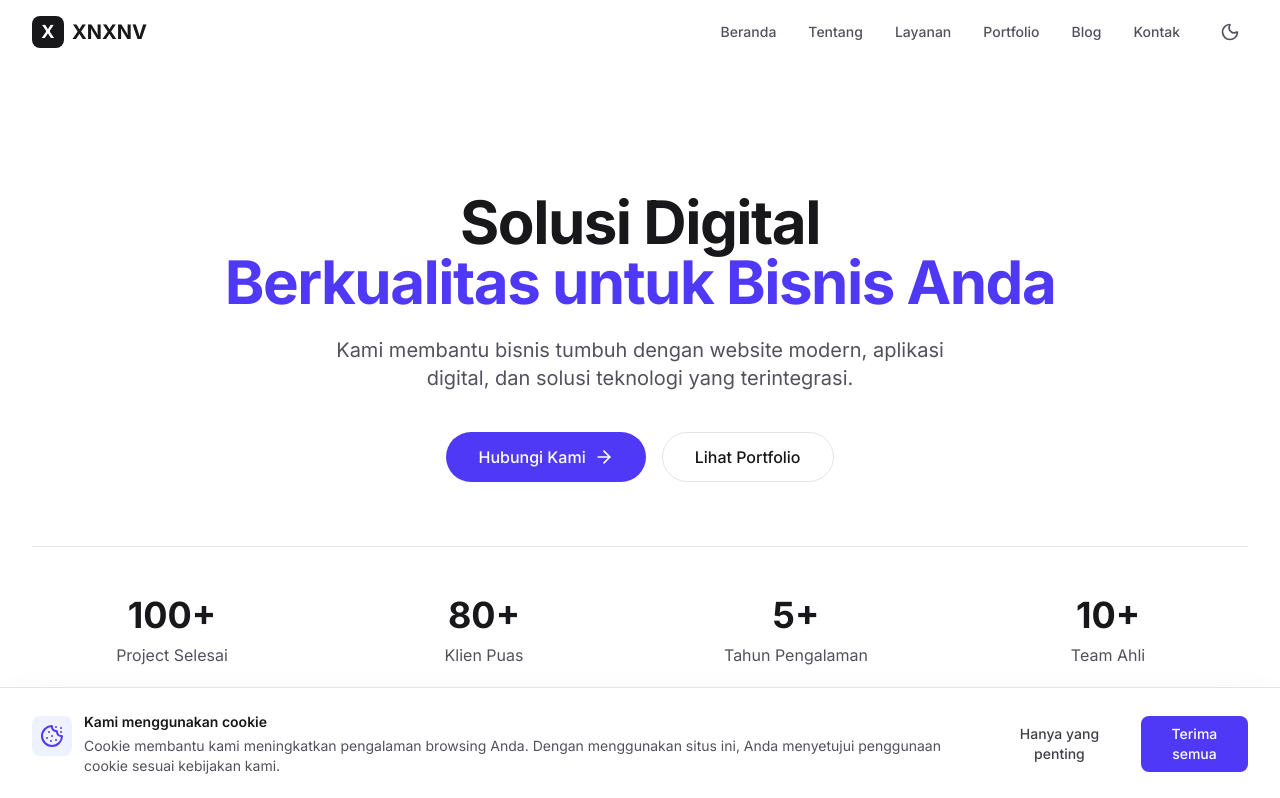
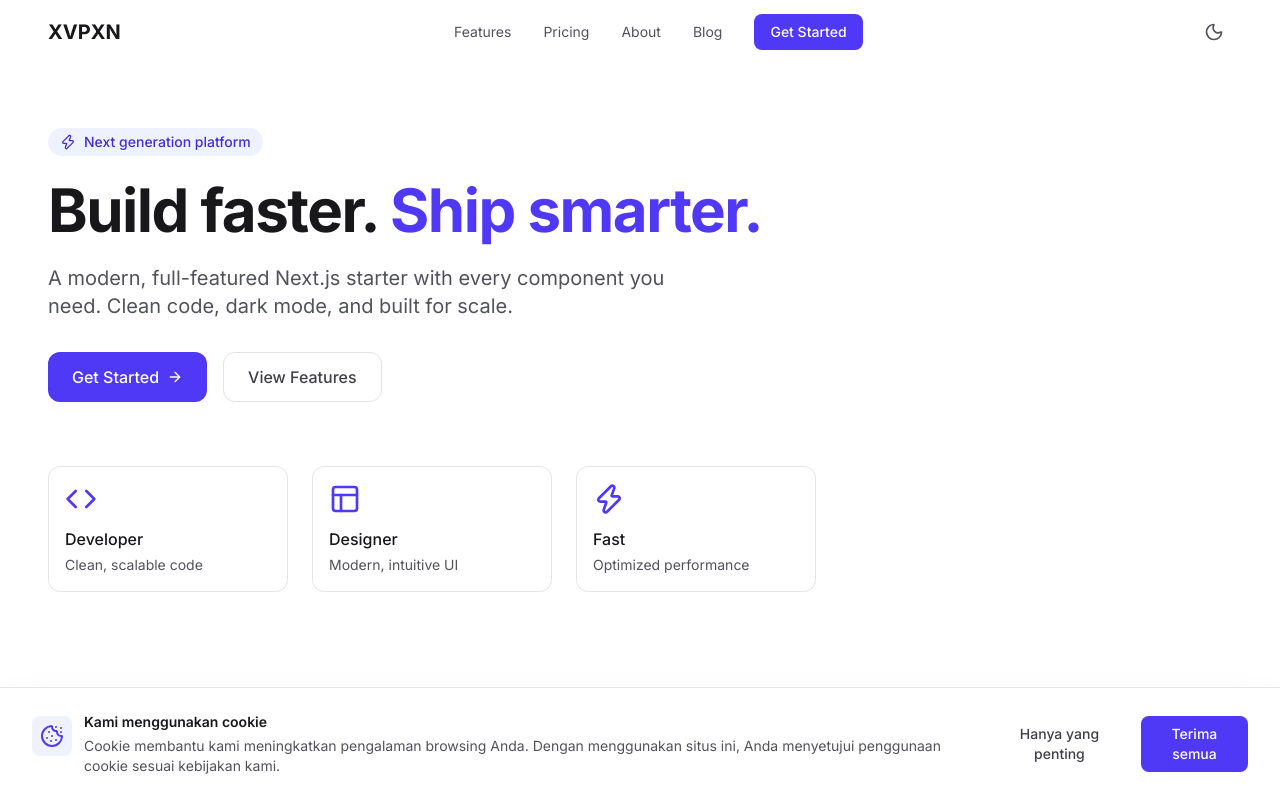
Before and after one commit to aryaapriawann-dev/XNXNV, a Next.js app: page / in a window 1280 px wide. Shown: the top 798 px of the page. Built offline with nearby package versions, Linux system fonts and the light colour scheme.

Commit message:
docs(components): add JSDoc to Hero, Footer, and Header components

```diff
--- a/src/components/Footer.tsx
+++ b/src/components/Footer.tsx
@@ -1,9 +1,13 @@
 "use client";
 
 import Link from "next/link";
-import { Mail, Phone, MapPin, Clock, Menu, X, Share2 } from "lucide-react";
+import { Mail, Phone, MapPin, Clock, Menu, X } from "lucide-react";
 import { useState } from "react";
 
+/**
+ * Footer component
+ * Displays navigation links, contact info, social links, and copyright
+ */
 export default function Footer() {
   const [isMenuOpen, setIsMenuOpen] = useState(false);
   const currentYear = new Date().getFullYear();
@@ -13,67 +17,52 @@ export default function Footer() {
     { name: "Mobile App", href: "/services#mobile" },
     { name: "SEO Optimization", href: "/services#seo" },
     { name: "Cloud Solutions", href: "/services#cloud" },
-    { name: "UI/UX Design", href: "/services#design" },
-    { name: "Digital Marketing", href: "/services#marketing" },
   ];
 
   const company = [
     { name: "About Us", href: "/about" },
-    { name: "Our Team", href: "/about/team" },
     { name: "Careers", href: "/careers" },
     { name: "Blog", href: "/blog" },
-    { name: "News", href: "/news" },
     { name: "Contact", href: "/contact" },
   ];
 
-  const resources = [
-    { name: "Portfolio", href: "/portfolio" },
-    { name: "Pricing", href: "/pricing" },
-    { name: "Testimonials", href: "/testimonials" },
-    { name: "Gallery", href: "/gallery" },
-    { name: "FAQ", href: "/faq" },
-    { name: "Resources", href: "/resources" },
-  ];
-
-  const quickLinks = [
-    { name: "Home", href: "/" },
-    { name: "Services", href: "/services" },
-    { name: "Contact", href: "/contact" },
+  const legal = [
+    { name: "Privacy Policy", href: "/privacy" },
+    { name: "Terms of Service", href: "/terms" },
+    { name: "Cookie Policy", href: "/cookies" },
   ];
 
   return (
-    <footer className="bg-zinc-950 text-white">
-      <div className="max-w-7xl mx-auto px-4 sm:px-6 lg:px-8 py-16">
-        <div className="grid grid-cols-1 md:grid-cols-2 lg:grid-cols-5 gap-12">
+    <footer className="bg-zinc-900 text-zinc-300">
+      {/* Main Footer */}
+      <div className="max-w-7xl mx-auto px-6 py-12">
+        <div className="grid grid-cols-1 md:grid-cols-2 lg:grid-cols-5 gap-8">
           {/* Brand */}
-          <div className="lg:col-span-1">
-            <div className="flex items-center gap-2 mb-6">
-              <div className="h-8 w-8 bg-indigo-600 rounded-lg flex items-center justify-center">
-                <span className="font-bold text-lg">X</span>
-              </div>
-              <span className="text-2xl font-bold">XNXV</span>
-            </div>
-            <p className="text-zinc-400 mb-6 text-sm leading-relaxed">
-              Solusi digital terpercaya untuk bisnis modern. Kami membantu transformasi digital Anda dengan teknologi terkini.
+          <div className="lg:col-span-2">
+            <Link href="/" className="text-xl font-bold text-white">
+              XVPXN
+            </Link>
+            <p className="mt-3 text-sm text-zinc-400 max-w-sm">
+              A modern Next.js starter built for production.
+              Clean code, dark mode support, and optimized for performance.
             </p>
-            <div className="flex gap-4">
-              <a href="#" className="h-10 w-10 bg-zinc-900 rounded-full flex items-center justify-center hover:bg-indigo-600 transition-colors">
-                <Share2 className="h-5 w-5" />
-              </a>
-              <a href="#" className="h-10 w-10 bg-zinc-900 rounded-full flex items-center justify-center hover:bg-indigo-600 transition-colors">
-                <Menu className="h-5 w-5" />
+            <div className="mt-4 flex gap-4">
+              <a href="#" className="text-zinc-400 hover:text-white transition-colors">
+                <svg className="w-5 h-5" fill="currentColor" viewBox="0 0 24 24">
+                  <path d="M24 4.557c-.883.392-1.832.656-2.828.775 1.017-.609 1.798-1.574 2.165-2.724-.951.564-2.005.974-3.127 1.195-.897-.957-2.178-1.555-3.594-1.555-3.179 0-5.515 2.966-4.797 6.045-4.091-.205-7.719-2.165-10.148-5.144-1.29 2.213-.669 5.108 1.523 6.574-.806-.026-1.566-.247-2.229-.616-.054 2.281 1.581 4.415 3.949 4.89-.693.188-1.452.232-2.224.084.626 1.956 2.444 3.379 4.6 3.419-2.07 1.623-4.678 2.348-7.29 2.04 2.179 1.397 4.768 2.212 7.548 2.212 9.142 0 14.307-7.721 13.995-14.646.962-.695 1.797-1.562 2.457-2.549z" />
+                </svg>
               </a>
             </div>
           </div>
 
           {/* Services */}
           <div>
-            <h3 className="text-lg font-semibold mb-6 text-zinc-200">Services</h3>
-            <ul className="space-y-3">
-              {services.map((item) => (
-                <li key={item.name}>
-                  <Link href={item.href} className="text-zinc-400 hover:text-indigo-400 transition-colors text-sm">
-                    {item.name}
+            <h3 className="font-medium text-white mb-4">Services</h3>
+            <ul className="space-y-2">
+              {services.map((link) => (
+                <li key={link.name}>
+                  <Link href={link.href} className="text-sm text-zinc-400 hover:text-white transition-colors">
+                    {link.name}
                   </Link>
                 </li>
               ))}
@@ -82,26 +71,12 @@ export default function Footer() {
 
           {/* Company */}
           <div>
-            <h3 className="text-lg font-semibold mb-6 text-zinc-200">Company</h3>
-            <ul className="space-y-3">
-              {company.map((item) => (
-                <li key={item.name}>
-                  <Link href={item.href} className="text-zinc-400 hover:text-indigo-400 transition-colors text-sm">
-                    {item.name}
-                  </Link>
-                </li>
-              ))}
-            </ul>
-          </div>
-
-          {/* Resources */}
-          <div>
-            <h3 className="text-lg font-semibold mb-6 text-zinc-200">Resources</h3>
-            <ul className="space-y-3">
-              {resources.map((item) => (
-                <li key={item.name}>
-                  <Link href={item.href} className="text-zinc-400 hover:text-indigo-400 transition-colors text-sm">
-                    {item.name}
+            <h3 className="font-medium text-white mb-4">Company</h3>
+            <ul className="space-y-2">
+              {company.map((link) => (
+                <li key={link.name}>
+                  <Link href={link.href} className="text-sm text-zinc-400 hover:text-white transition-colors">
+                    {link.name}
                   </Link>
                 </li>
               ))}
@@ -110,45 +85,41 @@ export default function Footer() {
 
           {/* Contact */}
           <div>
-            <h3 className="text-lg font-semibold mb-6 text-zinc-200">Contact</h3>
-            <ul className="space-y-4">
-              <li className="flex items-start gap-3">
-                <MapPin className="h-5 w-5 text-indigo-500 shrink-0 mt-0.5" />
-                <span className="text-zinc-400 text-sm">
-                  Jl. Technology Park No. 123<br />
-                  Jakarta Selatan, 12345
-                </span>
+            <h3 className="font-medium text-white mb-4">Contact</h3>
+            <ul className="space-y-3">
+              <li className="flex items-start gap-2 text-sm text-zinc-400">
+                <Mail className="w-4 h-4 mt-0.5 flex-shrink-0" />
+                <a href="mailto:hello@example.com" className="hover:text-white transition-colors">
+                  hello@example.com
+                </a>
               </li>
-              <li className="flex items-center gap-3">
-                <Phone className="h-5 w-5 text-indigo-500 shrink-0" />
-                <span className="text-zinc-400 text-sm">+62 21 1234 5678</span>
+              <li className="flex items-start gap-2 text-sm text-zinc-400">
+                <Phone className="w-4 h-4 mt-0.5 flex-shrink-0" />
+                <span>+1 (555) 123-4567</span>
               </li>
-              <li className="flex items-center gap-3">
-                <Mail className="h-5 w-5 text-indigo-500 shrink-0" />
-                <span className="text-zinc-400 text-sm">info@xnxv.com</span>
-              </li>
-              <li className="flex items-center gap-3">
-                <Clock className="h-5 w-5 text-indigo-500 shrink-0" />
-                <span className="text-zinc-400 text-sm">Mon-Fri: 09:00-18:00</span>
+              <li className="flex items-start gap-2 text-sm text-zinc-400">
+                <MapPin className="w-4 h-4 mt-0.5 flex-shrink-0" />
+                <span>123 Main St, New York, NY 10001</span>
               </li>
             </ul>
           </div>
         </div>
+      </div>
 
-        {/* Bottom */}
-        <div className="border-t border-zinc-900 mt-16 pt-8">
-          <div className="flex flex-col md:flex-row justify-between items-center gap-4">
-            <p className="text-zinc-500 text-sm">
-              © {currentYear} XNXV. All rights reserved.
-            </p>
-            <div className="flex gap-6">
-              <Link href="/privacy" className="text-zinc-500 hover:text-indigo-400 text-sm transition-colors">
-                Privacy Policy
-              </Link>
-              <Link href="/terms" className="text-zinc-500 hover:text-indigo-400 text-sm transition-colors">
-                Terms of Service
-              </Link>
-            </div>
+      {/* Bottom Bar */}
+      <div className="border-t border-zinc-800">
+        <div className="max-w-7xl mx-auto px-6 py-6 flex flex-col sm:flex-row items-center justify-between gap-4">
+          <p className="text-sm text-zinc-500">
+            {currentYear} XVPXN. All rights reserved.
+          </p>
+          <div className="flex items-center gap-2">
+            <Link href="/privacy" className="text-sm text-zinc-500 hover:text-zinc-300 transition-colors">
+              Privacy
+            </Link>
+            <span className="text-zinc-700">|</span>
+            <Link href="/terms" className="text-sm text-zinc-500 hover:text-zinc-300 transition-colors">
+              Terms
+            </Link>
           </div>
         </div>
       </div>
--- a/src/components/Header.tsx
+++ b/src/components/Header.tsx
@@ -3,6 +3,10 @@
 import { useState, useEffect } from "react";
 import { Menu, X, Moon, Sun } from "lucide-react";
 
+/**
+ * Header component
+ * Responsive navigation with mobile menu, theme toggle, and scroll-aware styling
+ */
 export default function Header() {
   const [isMenuOpen, setIsMenuOpen] = useState(false);
   const [isDark, setIsDark] = useState(false);
@@ -17,121 +21,124 @@ export default function Header() {
   }, []);
 
   useEffect(() => {
-    const savedTheme = localStorage.getItem("theme");
-    if (savedTheme === "dark" || (savedTheme === null && window.matchMedia("(prefers-color-scheme: dark)").matches)) {
-      setIsDark(true);
-      document.documentElement.classList.add("dark");
-    } else {
-      setIsDark(false);
-      document.documentElement.classList.remove("dark");
+    if (typeof window !== "undefined") {
+      setIsDark(window.matchMedia("(prefers-color-scheme: dark)").matches);
     }
   }, []);
 
   const toggleTheme = () => {
-    setIsDark((prev) => {
-      const newDark = !prev;
-      localStorage.setItem("theme", newDark ? "dark" : "light");
-      if (newDark) {
-        document.documentElement.classList.add("dark");
-      } else {
-        document.documentElement.classList.remove("dark");
-      }
-      return newDark;
-    });
+    setIsDark((prev) => !prev);
   };
 
-  const navLinks = [
-    { name: "Beranda", href: "/" },
-    { name: "Tentang", href: "/about" },
-    { name: "Layanan", href: "/services" },
-    { name: "Portfolio", href: "/portfolio" },
-    { name: "Blog", href: "/blog" },
-    { name: "Kontak", href: "/contact" },
-  ];
+  return (
+    <header
+      className={`fixed top-0 left-0 right-0 z-50 transition-colors ${
+        scrolled
+          ? "bg-white/90 dark:bg-zinc-900/90 backdrop-blur-md shadow-sm"
+          : "bg-transparent"
+      }`}
+    >
+      <div className="max-w-7xl mx-auto px-6 sm:px-8 lg:px-12">
+        <div className="flex items-center justify-between h-16">
+          {/* Logo */}
+          <a href="/" className="text-xl font-bold text-zinc-900 dark:text-zinc-50">
+            XVPXN
+          </a>
 
-  return (
-    <header className={`sticky top-0 z-50 w-full transition-all duration-300 ${
-      scrolled
-        ? "border-b border-zinc-200 dark:border-zinc-800 bg-white/90 dark:bg-zinc-900/90 shadow-sm backdrop-blur"
-        : "bg-transparent"
-    }`}>
-      <div className="max-w-7xl mx-auto px-4 sm:px-6 lg:px-8">
-        <div className="flex items-center justify-between h-16">
+          {/* Desktop Navigation */}
+          <nav className="hidden md:flex items-center gap-8">
+            <a href="#features" className="text-sm text-zinc-600 dark:text-zinc-400 hover:text-zinc-900 dark:hover:text-zinc-200 transition-colors">
+              Features
+            </a>
+            <a href="#pricing" className="text-sm text-zinc-600 dark:text-zinc-400 hover:text-zinc-900 dark:hover:text-zinc-200 transition-colors">
+              Pricing
+            </a>
+            <a href="#about" className="text-sm text-zinc-600 dark:text-zinc-400 hover:text-zinc-900 dark:hover:text-zinc-200 transition-colors">
+              About
+            </a>
+            <a href="#blog" className="text-sm text-zinc-600 dark:text-zinc-400 hover:text-zinc-900 dark:hover:text-zinc-200 transition-colors">
+              Blog
+            </a>
+            <a
+              href="#get-started"
+              className="px-4 py-2 text-sm font-medium text-white bg-indigo-600 rounded-lg hover:bg-indigo-700 transition-colors"
+            >
+              Get Started
+            </a>
+          </nav>
+
+          {/* Actions */}
           <div className="flex items-center gap-2">
-            <a href="/" className="flex items-center gap-2 group">
-              <div className="h-8 w-8 rounded-lg bg-zinc-900 dark:bg-zinc-50 flex items-center justify-center transition-transform group-hover:scale-110">
-                <span className="text-white dark:text-zinc-900 font-bold text-lg">X</span>
-              </div>
-              <span className="text-xl font-bold text-zinc-900 dark:text-zinc-50">
-                XNXNV
-              </span>
-            </a>
-          </div>
-
-          <nav className="hidden md:flex items-center gap-8">
-            {navLinks.map((link) => (
-              <a
-                key={link.href}
-                href={link.href}
-                className="text-sm font-medium text-zinc-600 hover:text-zinc-900 dark:text-zinc-400 dark:hover:text-zinc-50 transition-colors relative group"
-              >
-                {link.name}
-                <span className="absolute -bottom-1 left-0 w-0 h-0.5 bg-indigo-600 transition-all group-hover:w-full" />
-              </a>
-            ))}
+            {/* Theme Toggle */}
             <button
               onClick={toggleTheme}
-              className="p-2 rounded-lg hover:bg-zinc-100 dark:hover:bg-zinc-800 text-zinc-600 dark:text-zinc-400 transition-colors"
+              className="p-2 rounded-lg text-zinc-600 dark:text-zinc-400 hover:bg-zinc-100 dark:hover:bg-zinc-800 transition-colors"
               aria-label="Toggle theme"
             >
-              {isDark ? <Sun className="h-5 w-5" /> : <Moon className="h-5 w-5" />}
+              {isDark ? (
+                <Sun className="w-5 h-5" />
+              ) : (
+                <Moon className="w-5 h-5" />
+              )}
             </button>
-          </nav>
 
+            {/* Mobile Menu Button */}
             <button
-            className="md:hidden p-2 rounded-lg hover:bg-zinc-100 dark:hover:bg-zinc-800 text-zinc-600 dark:text-zinc-400 transition-colors"
               onClick={() => setIsMenuOpen(!isMenuOpen)}
+              className="md:hidden p-2 rounded-lg text-zinc-600 dark:text-zinc-400 hover:bg-zinc-100 dark:hover:bg-zinc-800 transition-colors"
               aria-label="Toggle menu"
             >
               {isMenuOpen ? (
-              <X className="h-6 w-6 animate-spin" />
+                <X className="w-5 h-5" />
               ) : (
-              <Menu className="h-6 w-6" />
+                <Menu className="w-5 h-5" />
               )}
             </button>
           </div>
         </div>
 
         {/* Mobile Menu */}
-      <div
-        role="navigation"
-        aria-label="Mobile navigation menu"
-        className={`md:hidden overflow-hidden transition-all duration-300 ease-in-out ${
-          isMenuOpen ? "max-h-96 opacity-100" : "max-h-0 opacity-0"
-        }`}
-      >
-        <div className="px-4 py-4 space-y-1 bg-white dark:bg-zinc-900 border-b border-zinc-200 dark:border-zinc-800">
-          {navLinks.map((link) => (
+        {isMenuOpen && (
+          <div className="md:hidden py-4 border-t border-zinc-200 dark:border-zinc-800">
+            <nav className="flex flex-col gap-4">
               <a
-              key={link.href}
-              href={link.href}
-              className="block px-3 py-2.5 rounded-lg text-sm font-medium text-zinc-600 hover:bg-zinc-100 dark:text-zinc-400 dark:hover:bg-zinc-800 transition-colors"
+                href="#features"
+                className="text-sm text-zinc-600 dark:text-zinc-400 hover:text-zinc-900 dark:hover:text-zinc-200 transition-colors"
                 onClick={() => setIsMenuOpen(false)}
               >
-              {link.name}
+                Features
               </a>
-          ))}
-          <button
-            onClick={toggleTheme}
-            className="w-full flex items-center justify-between px-3 py-2.5 rounded-lg text-sm font-medium text-zinc-600 hover:bg-zinc-100 dark:text-zinc-400 dark:hover:bg-zinc-800"
+              <a
+                href="#pricing"
+                className="text-sm text-zinc-600 dark:text-zinc-400 hover:text-zinc-900 dark:hover:text-zinc-200 transition-colors"
+                onClick={() => setIsMenuOpen(false)}
               >
-            <div className="flex items-center gap-3">
-              {isDark ? <Sun className="h-5 w-5" /> : <Moon className="h-5 w-5" />}
-              <span>{isDark ? "Mode Terang" : "Mode Gelap"}</span>
+                Pricing
+              </a>
+              <a
+                href="#about"
+                className="text-sm text-zinc-600 dark:text-zinc-400 hover:text-zinc-900 dark:hover:text-zinc-200 transition-colors"
+                onClick={() => setIsMenuOpen(false)}
+              >
+                About
+              </a>
+              <a
+                href="#blog"
+                className="text-sm text-zinc-600 dark:text-zinc-400 hover:text-zinc-900 dark:hover:text-zinc-200 transition-colors"
+                onClick={() => setIsMenuOpen(false)}
+              >
+                Blog
+              </a>
+              <a
+                href="#get-started"
+                className="px-4 py-2 text-sm font-medium text-white bg-indigo-600 rounded-lg hover:bg-indigo-700 transition-colors mt-2"
+                onClick={() => setIsMenuOpen(false)}
+              >
+                Get Started
+              </a>
+            </nav>
           </div>
-            <span className="text-xs text-zinc-400">{isDark ? "On" : "Off"}</span>
-          </button>
-        </div>
+        )}
       </div>
     </header>
   );
--- a/src/components/Hero.tsx
+++ b/src/components/Hero.tsx
@@ -1,6 +1,10 @@
 import { ArrowRight, Code, Layout, Zap } from "lucide-react";
 import Link from "next/link";
 
+/**
+ * Hero section component
+ * Displays features with icons, title, description, and CTA buttons
+ */
 export default function Hero() {
   const features = [
     { icon: Code, title: "Developer", desc: "Clean, scalable code" },
@@ -13,69 +17,56 @@ export default function Hero() {
       {/* Background Decor */}
       <div className="absolute inset-0 -z-10">
         <div className="absolute inset-0 bg-gradient-to-br from-zinc-50 to-zinc-100 dark:from-zinc-900 dark:to-zinc-950" />
-        <div className="absolute top-0 left-1/2 -translate-x-1/2 w-[600px] h-[600px] bg-indigo-500/10 rounded-full blur-3xl" />
+        <div className="absolute top-0 right-0 w-1/2 h-full bg-gradient-to-bl from-indigo-600/20 to-transparent" />
+        <div className="absolute bottom-0 left-1/3 w-96 h-96 bg-indigo-600 rounded-full blur-3xl opacity-20" />
       </div>
 
-      <div className="max-w-7xl mx-auto px-4 sm:px-6 lg:px-8 text-center">
-        <h1 className="text-4xl sm:text-6xl font-bold tracking-tight text-zinc-900 dark:text-zinc-50 mb-6">
-          Solusi Digital <br className="hidden sm:block" />
-          <span className="text-indigo-600 dark:text-indigo-400">
-            Berkualitas untuk Bisnis Anda
-          </span>
+      <div className="relative max-w-7xl mx-auto px-6 sm:px-8 lg:px-12">
+        <div className="max-w-3xl">
+          <div className="inline-flex items-center gap-2 px-3 py-1 rounded-full bg-indigo-50 dark:bg-indigo-900/30 text-indigo-700 dark:text-indigo-300 text-sm font-medium mb-6">
+            <Zap className="w-4 h-4" />
+            Next generation platform
+          </div>
+
+          <h1 className="text-4xl sm:text-5xl lg:text-6xl font-bold text-zinc-900 dark:text-zinc-50 tracking-tight">
+            Build faster.{" "}
+            <span className="text-indigo-600 dark:text-indigo-400">Ship smarter.</span>
           </h1>
-        <p className="max-w-2xl mx-auto text-lg sm:text-xl text-zinc-600 dark:text-zinc-400 mb-10">
-          Kami membantu bisnis tumbuh dengan website modern, aplikasi digital,
-          dan solusi teknologi yang terintegrasi.
+
+          <p className="mt-6 text-lg sm:text-xl text-zinc-600 dark:text-zinc-400 max-w-2xl">
+            A modern, full-featured Next.js starter with every component you need.
+            Clean code, dark mode, and built for scale.
           </p>
-        <div className="flex flex-col sm:flex-row gap-4 justify-center">
+
+          <div className="mt-8 flex flex-col sm:flex-row gap-4">
             <Link
-            href="/contact"
-            className="inline-flex items-center justify-center gap-2 px-8 py-3 rounded-full bg-indigo-600 text-white font-medium hover:bg-indigo-700 transition-colors"
+              href="#get-started"
+              className="inline-flex items-center justify-center px-6 py-3 bg-indigo-600 text-white font-medium rounded-xl hover:bg-indigo-700 transition-colors"
             >
-            Hubungi Kami
-            <ArrowRight className="h-5 w-5" />
+              Get Started
+              <ArrowRight className="w-4 h-4 ml-2" />
             </Link>
             <Link
-            href="/portfolio"
-            className="inline-flex items-center justify-center px-8 py-3 rounded-full border border-zinc-200 dark:border-zinc-700 text-zinc-900 dark:text-zinc-50 font-medium hover:bg-zinc-50 dark:hover:bg-zinc-800 transition-colors"
+              href="#features"
+              className="inline-flex items-center justify-center px-6 py-3 border border-zinc-300 dark:border-zinc-700 text-zinc-700 dark:text-zinc-300 font-medium rounded-xl hover:bg-zinc-50 dark:hover:bg-zinc-800 transition-colors"
             >
-            Lihat Portfolio
+              View Features
             </Link>
           </div>
 
-        {/* Stats */}
-        <div className="mt-16 grid grid-cols-2 md:grid-cols-4 gap-8 border-t border-zinc-200 dark:border-zinc-800 pt-12">
-          {[
-            { label: "Project Selesai", value: "100+" },
-            { label: "Klien Puas", value: "80+" },
-            { label: "Tahun Pengalaman", value: "5+" },
-            { label: "Team Ahli", value: "10+" },
-          ].map((stat, idx) => (
-            <div key={stat.label}>
-              <div className="text-3xl sm:text-4xl font-bold text-zinc-900 dark:text-zinc-50 mb-2">
-                {stat.value}
-              </div>
-              <div className="text-sm sm:text-base text-zinc-600 dark:text-zinc-400">
-                {stat.label}
-              </div>
+          {/* Features Grid */}
+          <div className="mt-16 grid grid-cols-1 sm:grid-cols-3 gap-6">
+            {features.map((feature) => (
+              <div
+                key={feature.title}
+                className="p-4 rounded-xl border border-zinc-200 dark:border-zinc-800 bg-white dark:bg-zinc-900/50"
+              >
+                <feature.icon className="w-8 h-8 text-indigo-600 dark:text-indigo-400 mb-3" />
+                <h3 className="font-medium text-zinc-900 dark:text-zinc-50">{feature.title}</h3>
+                <p className="text-sm text-zinc-600 dark:text-zinc-400 mt-1">{feature.desc}</p>
               </div>
             ))}
           </div>
-
-        {/* Feature Cards */}
-        <div className="mt-20 grid grid-cols-1 md:grid-cols-3 gap-8 max-w-4xl mx-auto">
-          {features.map((feature, idx) => (
-            <div
-              key={feature.title}
-              className="p-6 rounded-2xl bg-white dark:bg-zinc-800 border border-zinc-200 dark:border-zinc-700 shadow-sm hover:shadow-md transition-shadow"
-            >
-              <feature.icon className="h-12 w-12 text-indigo-600 dark:text-indigo-400 mb-4" />
-              <h3 className="text-lg font-semibold text-zinc-900 dark:text-zinc-50 mb-2">
-                {feature.title}
-              </h3>
-              <p className="text-zinc-600 dark:text-zinc-400">{feature.desc}</p>
-            </div>
-          ))}
         </div>
       </div>
     </section>
```
Lines whose indentation alone changed are shown as unchanged.
